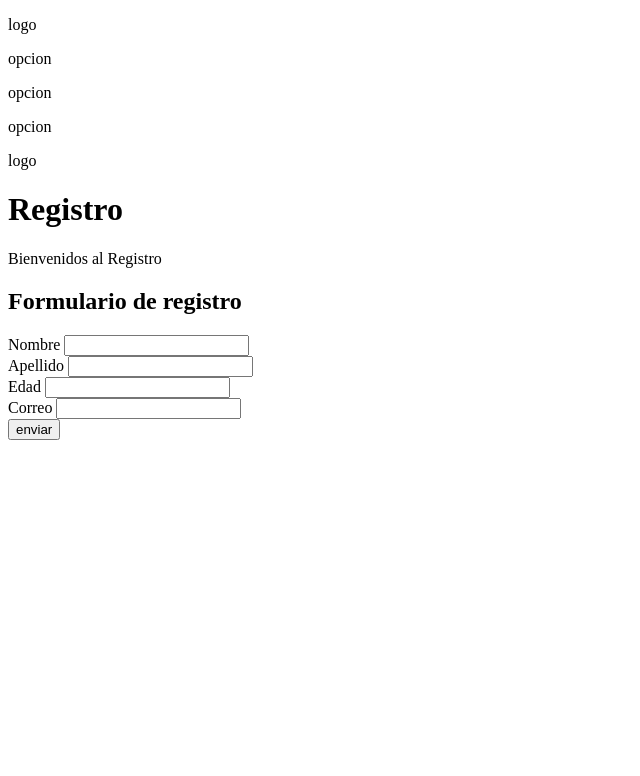
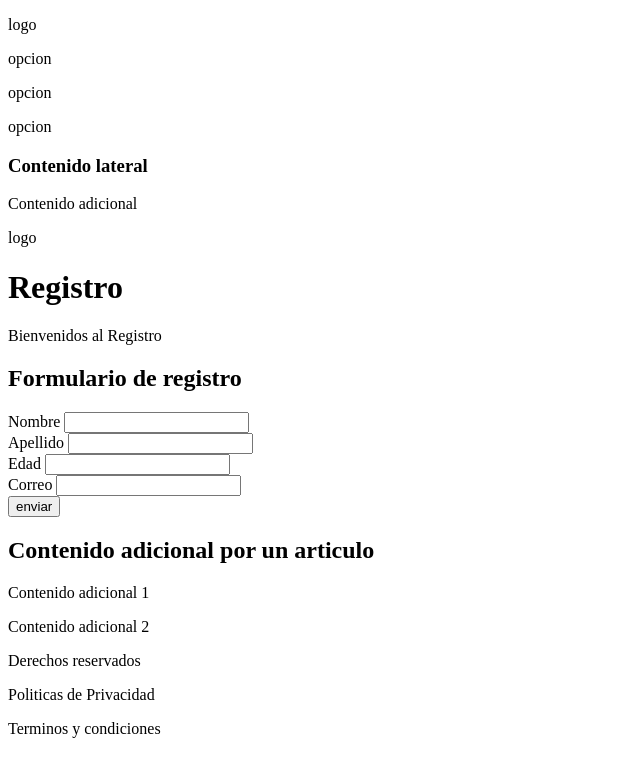
Before and after one commit to Leomilka97/CursoWebMHerrera, a plain HTML site: page HTML/registro.html in a window 1280 px wide. Shown: the whole page, without its empty margins (0-640 px from the left). Drawn offline with Linux system fonts and the light colour scheme.

Commit message:
Update registro.html

```diff
--- a/HTML/registro.html
+++ b/HTML/registro.html
@@ -13,6 +13,8 @@
             <!-- section: seccion de pagina-->
             <!-- main: contenido principal-->
             <!-- footer: pie de pagina-->
+            <!-- Article: Articulo independiente-->
+
 
             <nav>
                 <div>
@@ -26,6 +28,14 @@
                 </div>
             </nav>
             <main>
+                <aside>
+                    <header>
+                        <h3>Contenido lateral</h3>
+                        <div>
+                            <p>Contenido adicional</p>
+                        </div>
+                    </header>
+                </aside>
                 <header>
                     <p>logo</p>
                     <h1>Registro</h1>
@@ -54,12 +64,29 @@
                             <input type="submit" value="enviar">
                         </div>
 
-
-
-
                     </form>
                 </section>
+                <section>
+                    <h2>Contenido adicional por un articulo</h2>
+                    <article>
+                        <p>Contenido adicional 1</p>
+                        <p>Contenido adicional 2</p>
+                    </article>
+
+                </section>
             </main>
+            <footer>
+                <div>
+                    <p>Derechos reservados</p>
+                </div>
+                 <div>
+                    <p>Politicas de Privacidad</p>
+                </div>
+                <div>
+                    <p>Terminos y condiciones</p>
+                </div>
+            </footer>
+
 
         </body>
     </html>
```
